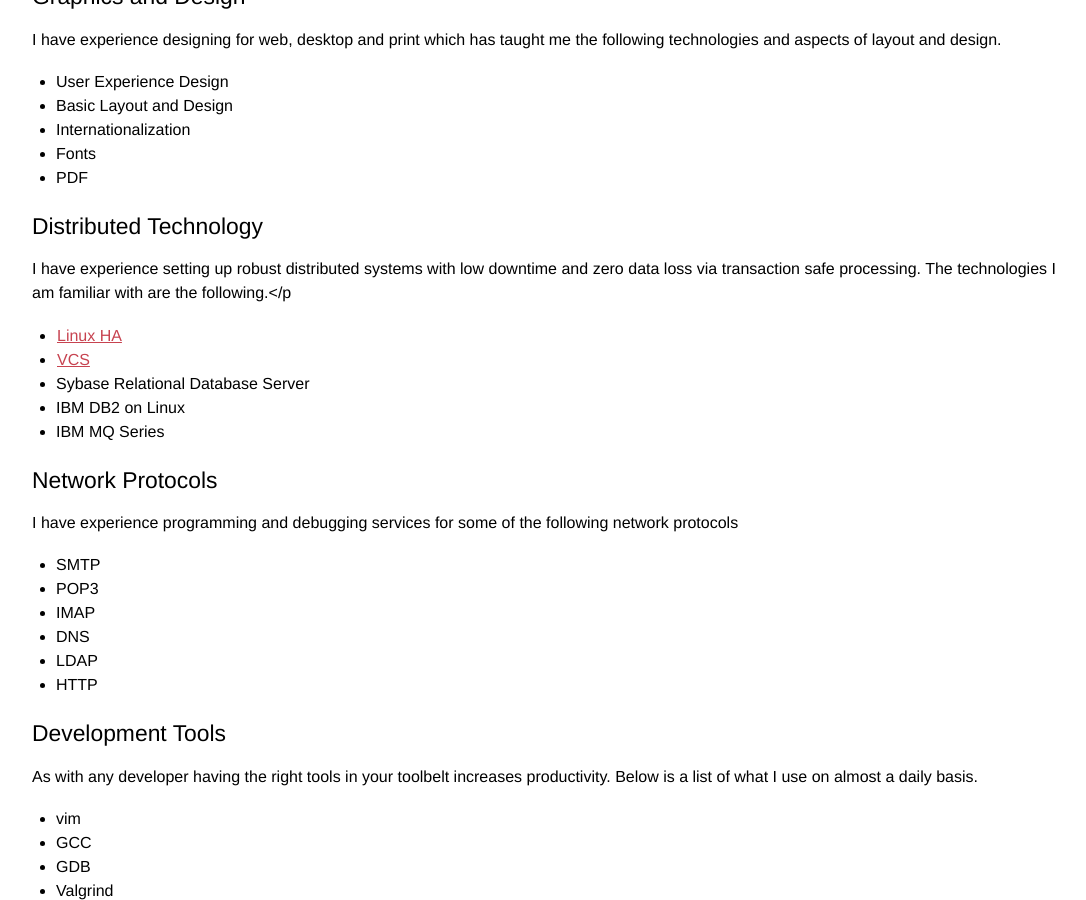
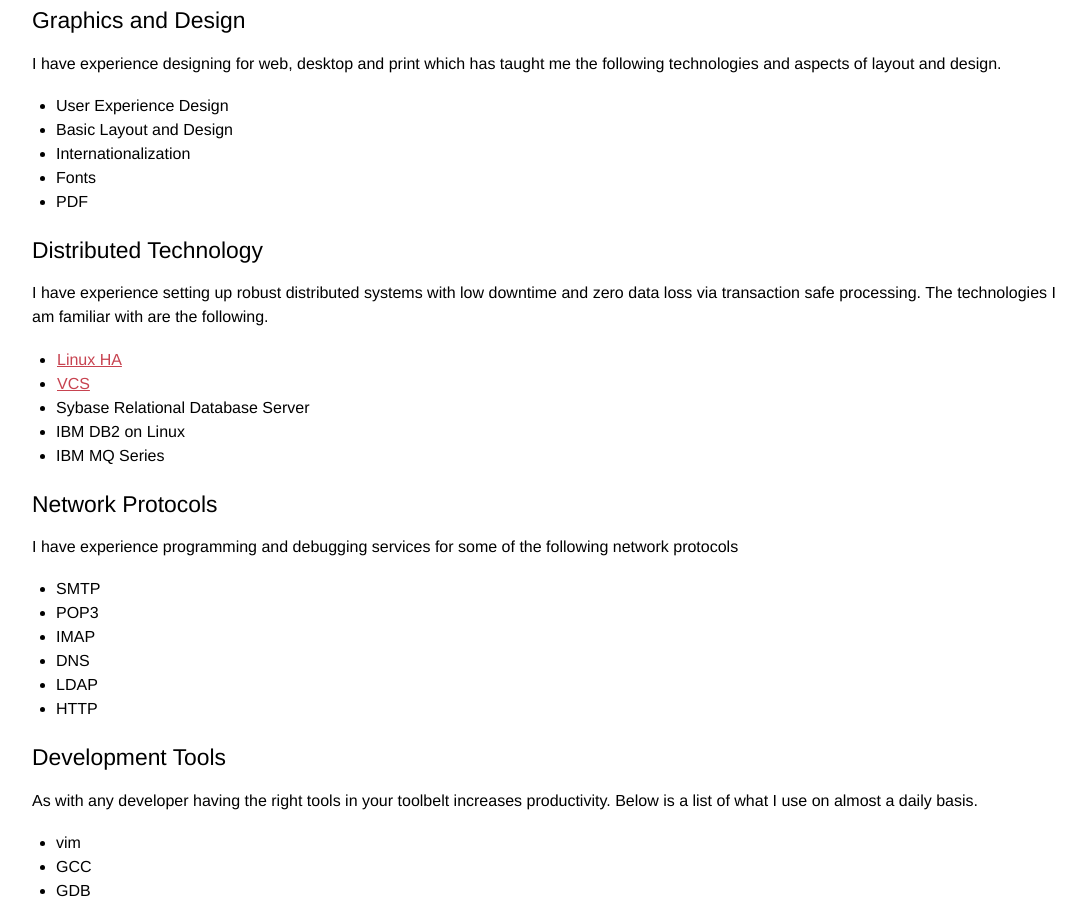
Before and after one commit to stffrdhrn/stffrdhrn.github.io, a Jekyll site: the page built from page/curriculum-vitae.markdown, in a window 1280 px wide and 900 px high, scrolled down 1767 px. Shown: the whole window, without its empty margins (96-1182 px from the left). Built offline with Jekyll 4.4.1, drawn with Linux system fonts in a browser that asks for light colours; some of the changed text lies outside the part shown.

```diff
--- a/page/curriculum-vitae.markdown
+++ b/page/curriculum-vitae.markdown
@@ -108,7 +108,7 @@ me the following technologies and aspects of layout and design.</p>
 <h3>Distributed Technology</h3>
 <p>I have experience setting up robust distributed systems with low
 downtime and zero data loss via transaction safe processing.  The
-technologies I am familiar with are the following.</p
+technologies I am familiar with are the following.</p>
 <ul>
   <li><a href="http://www.linux-ha.org/wiki/Main_Page">Linux HA</a></li>
   <li><a href="https://en.wikipedia.org/wiki/Veritas_Cluster_Server">VCS</a></li>
```
Also changed, not shown: other parts of page/curriculum-vitae.markdown (+1 -1 lines).
